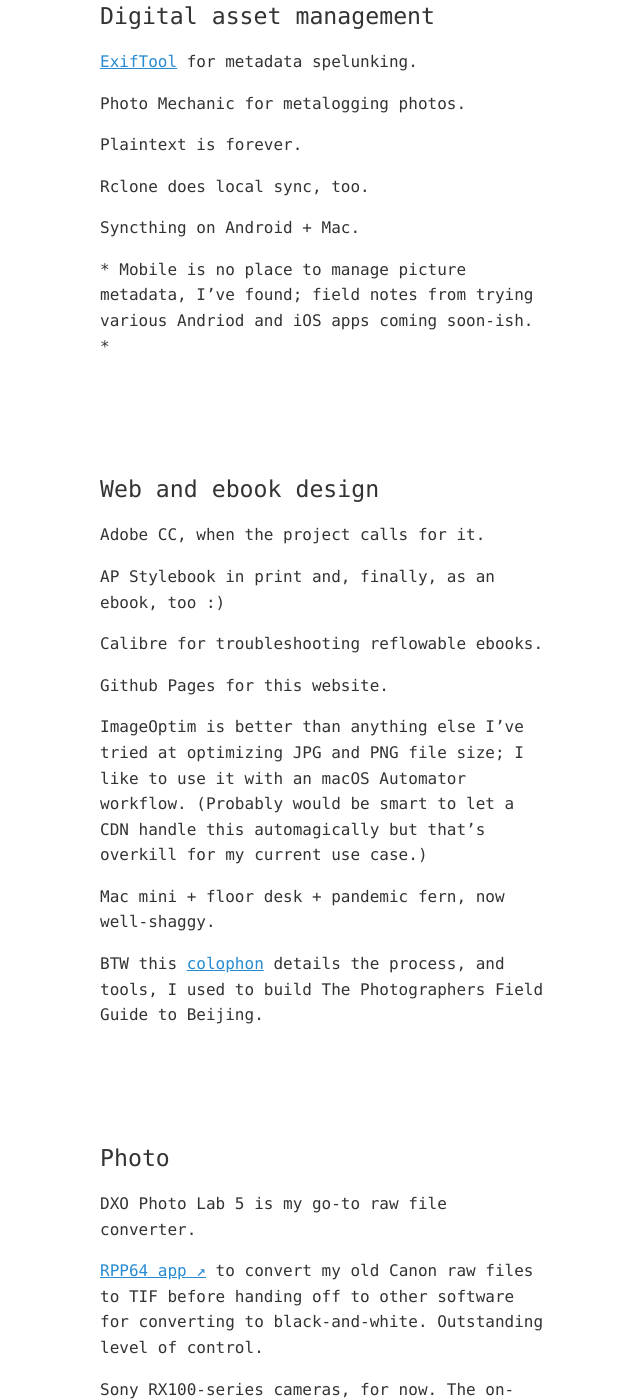
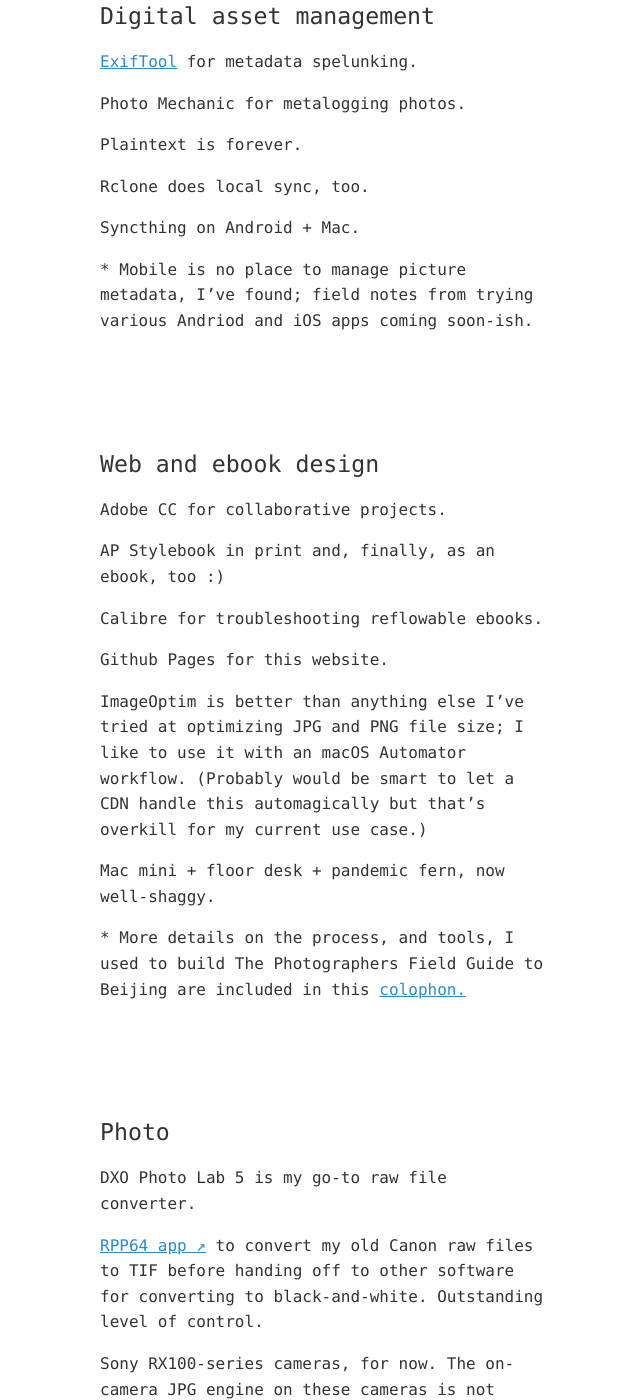
Before and after one commit to zachmccabe/zachmccabe.github.io, a Jekyll site: the page built from _tools/tools.md, in a window 1280 px wide and 1400 px high, scrolled down 1207 px. Shown: the whole window, without its empty margins (316-956 px from the left). Built offline with Jekyll 4.4.1, drawn with Linux system fonts in a browser that asks for light colours; some of the changed text lies outside the part shown.

Commit message:
Update tools.md
Copy tweaks for clarity

```diff
--- a/_tools/tools.md
+++ b/_tools/tools.md
@@ -47,7 +47,7 @@
 
 Syncthing on Android + Mac.
 
-\* Mobile is no place to manage picture metadata, I've found; field notes from trying various Andriod and iOS apps coming soon-ish. \*
+\* Mobile is no place to manage picture metadata, I've found; field notes from trying various Andriod and iOS apps coming soon-ish.
 
 [ExifTool]: https://www.zachmccabe.com/tools/exiftool-notes
 
@@ -55,7 +55,7 @@
 
 ## Web and ebook design
 
-Adobe CC, when the project calls for it.
+Adobe CC for collaborative projects.
 
 AP Stylebook in print and, finally, as an ebook, too :)
 
@@ -67,9 +67,9 @@
 
 Mac mini + floor desk + pandemic fern, now well-shaggy.
 
-BTW this [colophon] details the process, and tools, I used to build The Photographers Field Guide to Beijing.
+\* More details on the process, and tools, I used to build The Photographers Field Guide to Beijing are included in this [colophon.]
 
-[colophon]: https://www.zachmccabe.com/beijing/bts/colophon
+[colophon.]: https://www.zachmccabe.com/beijing/bts/colophon
 
 
 
@@ -83,7 +83,7 @@
 
 When possible, JPG straight-out-of-camera is my favorite workflow. It's faster. It takes up less disk space. It's simple. But it all depends on the hardware I'm using and the intended use of the pictures.
 
-BTW more detail on one of my [photo workflows] is included in the project notes I wrote up for Laughing Lost in Briars.
+\* More detail on one of my [photo workflows] is included in the project notes I wrote up for Laughing Lost in Briars.
 
 [RPP64 app]: https://www.raw-photo-processor.com
 
```
